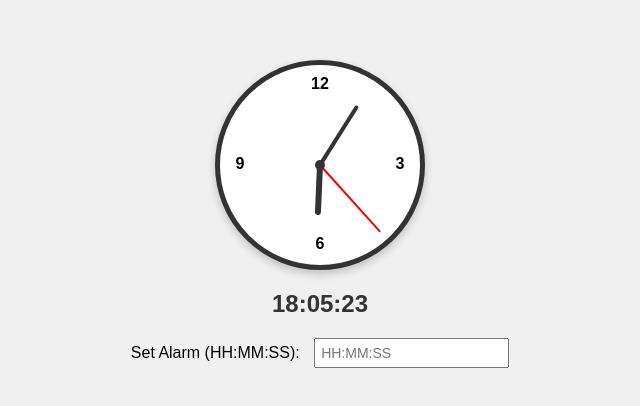
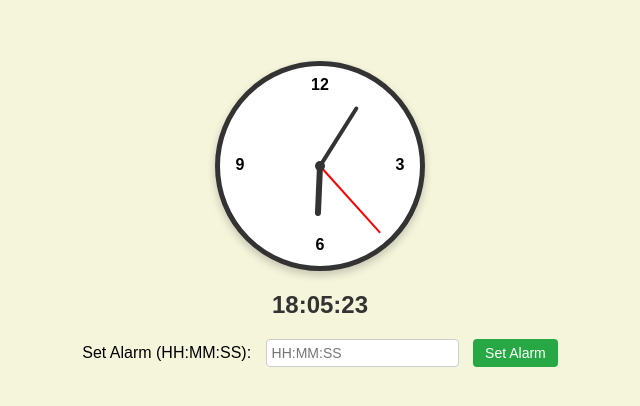
Before and after one commit to prabhusakti/alarm-clock, a plain HTML site: page index.html in a window 1280 px wide. Shown: the part 186-592 px from the top of the page, without its empty margins (320-960 px from the left). Drawn offline with Linux system fonts and the light colour scheme.

Commit message:
alarm-v2

```diff
--- a/index.html
+++ b/index.html
@@ -20,6 +20,7 @@
   <div class="alarm-container">
     <label for="alarm-time">Set Alarm (HH:MM:SS):</label>
     <input type="text" id="alarm-time" placeholder="HH:MM:SS">
+    <button id="set-alarm-button">Set Alarm</button>
   </div>
   <audio id="alarm-audio" src="audio.mp3"></audio>
   <script src="script.js"></script>
--- a/script.js
+++ b/script.js
@@ -4,11 +4,13 @@ const secondHand = document.getElementById('second');
 const digitalClock = document.getElementById('digital-clock');
 const alarmInput = document.getElementById('alarm-time');
 const alarmAudio = document.getElementById('alarm-audio');
+const setAlarmButton = document.getElementById('set-alarm-button');
 
 let alarmTime = null;
 
-alarmInput.addEventListener('input', () => {
+setAlarmButton.addEventListener('click', () => {
   alarmTime = alarmInput.value;
+  alert(`Alarm set for ${alarmTime}`);
 });
 
 function updateClock() {
--- a/styles.css
+++ b/styles.css
@@ -7,6 +7,7 @@ body {
   margin: 0;
   background: #f0f0f0;
   font-family: Arial, sans-serif;
+  background-color: beige;
 }
 
 .clock {
@@ -88,4 +89,22 @@ body {
   margin-left: 10px;
   padding: 5px;
   font-size: 14px;
+  border: 1px solid #ccc;
+  border-radius: 4px;
+  outline: none;
 }
+
+.alarm-container button {
+  margin-left: 10px;
+  padding: 6px 12px;
+  font-size: 14px;
+  background-color: #28a745;
+  color: white;
+  border: none;
+  border-radius: 4px;
+  cursor: pointer;
+}
+
+.alarm-container button:hover {
+  background-color: rgb(13, 70, 25);
+}
```
